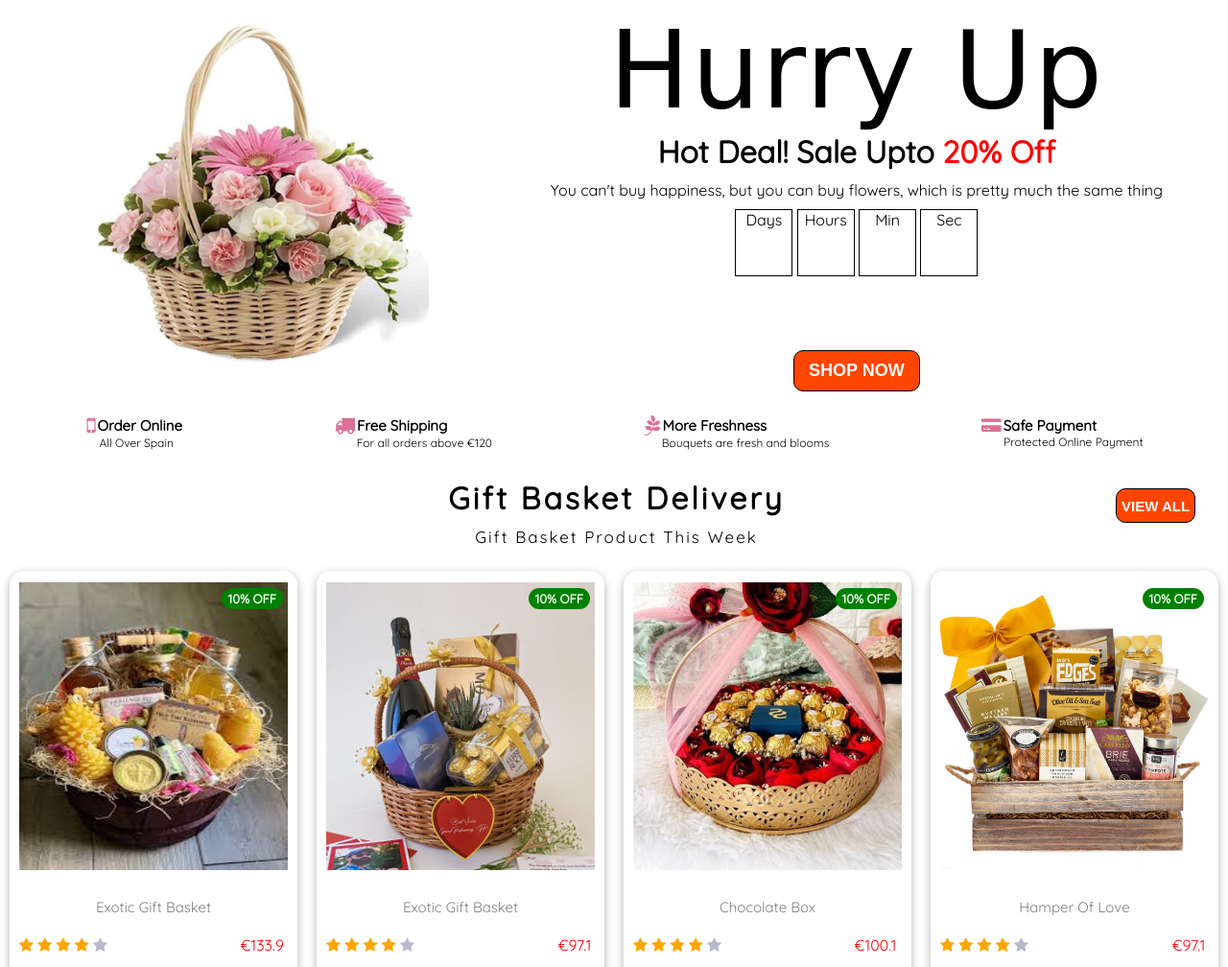
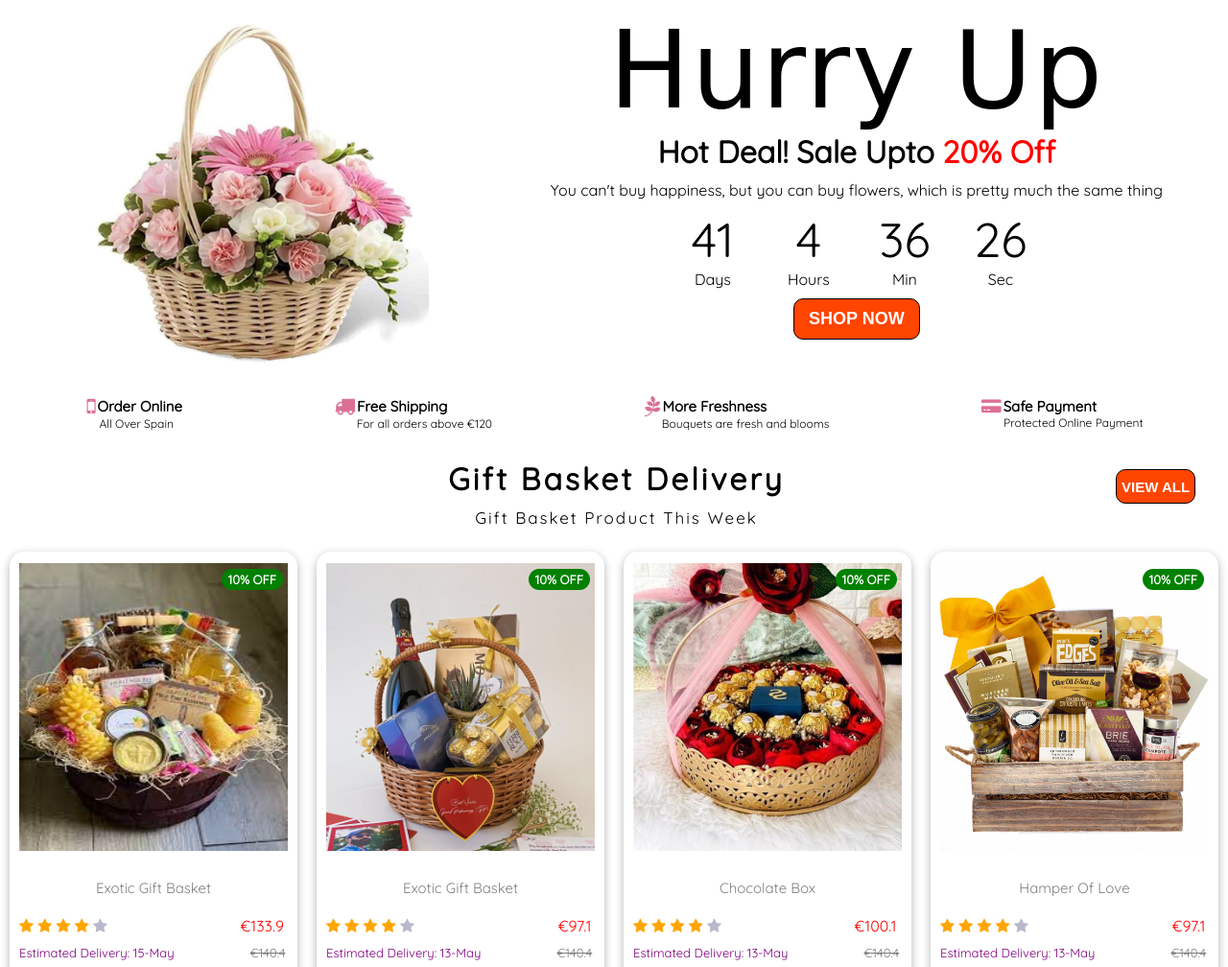
Before and after one commit to SayaniSen2022/assignment-oct23, a plain HTML site: page index.html in a window 1280 px wide. Shown: the part 1800-2808 px from the top of the page at 96% size. Drawn offline with Linux system fonts and the light colour scheme; a web font is replaced by a local one.

Commit message:
eigth commit

```diff
--- a/app.js
+++ b/app.js
@@ -0,0 +1,26 @@
+let countdownDate = new Date("Nov 16, 2023 00:00:00").getTime(); //date when timer stops
+let timeInterval = setInterval(() => {
+  let now = new Date().getTime();
+  let timeDifference = countdownDate - now;
+
+  let days = Math.floor(timeDifference / (1000 * 60 * 60 * 24));
+  let hours = Math.floor(
+    (timeDifference % (1000 * 60 * 60 * 24)) / (1000 * 60 * 60)
+  );
+  let minutes = Math.floor((timeDifference % (1000 * 60 * 60)) / (1000 * 60));
+  let seconds = Math.floor((timeDifference % (1000 * 60)) / 1000);
+
+  document.getElementById("days").innerHTML = days;
+  document.getElementById("hours").innerHTML = hours;
+  document.getElementById("minutes").innerHTML = minutes;
+  document.getElementById("seconds").innerHTML = seconds;
+
+  if (timeDifference < 0) {
+    clearInterval(timeInterval);
+
+    document.getElementById("days").innerHTML = "00";
+    document.getElementById("hours").innerHTML = "00";
+    document.getElementById("minutes").innerHTML = "00";
+    document.getElementById("seconds").innerHTML = "00";
+  }
+}, 1000);
--- a/index.html
+++ b/index.html
@@ -224,13 +224,27 @@
     <section>
     </section>
     <section>
-        <div>hurry up</div>
+        <div id="hurry">hurry up</div>
         <h2>hot deal! Sale upto <span style="color:red">20% off</span></h2>
         <p>You can't buy happiness, but you can buy flowers, which is pretty much the same thing</p>
-        <span id="timer">Days</span>
-        <span id="timer">Hours</span>
-        <span id="timer">Min</span>
-        <span id="timer">Sec</span>
+        <div class="timer">
+            <div>
+                <p id="days">00</p>
+                <span>Days</span>
+            </div>
+            <div>
+                <p id="hours">00</p>
+                <span>Hours</span>
+            </div>
+            <div>
+                <p id="minutes">00</p>
+                <span>Min</span>
+            </div>
+            <div>
+                <p id="seconds">00</p>
+                <span>Sec</span>
+            </div>
+        </div>
         <div style="margin:0; padding: 0;">
             <button>Shop Now</button>
         </div>
--- a/styles.css
+++ b/styles.css
@@ -364,7 +364,7 @@ color: #808080;
     text-align: center;
     padding: 5px;
   }
-  .promo-container2 section:nth-child(2) div{
+  #hurry{
     font-family: 'Qwitcher Grypen', cursive;
     text-transform: capitalize;
     font-size: 7rem;
@@ -378,12 +378,17 @@ color: #808080;
   .promo-container2 section:nth-child(2) p{
     font-weight: 500;
   }
-  #timer{
-    display: inline-block;
-    height: 70px;
-    width: 60px;
-    border: 1px solid black;
-    margin-top: 10px;
+  .timer{
+  display: flex;
+  justify-content: center;
+  padding: 10px;
+  }
+  .timer div{
+    flex-basis: 100px;
+  }
+  .timer p{
+    font-size: 50px;
+
   }
   .promo-container2 section:nth-child(2) button{
     padding: 10px 15px;
```
